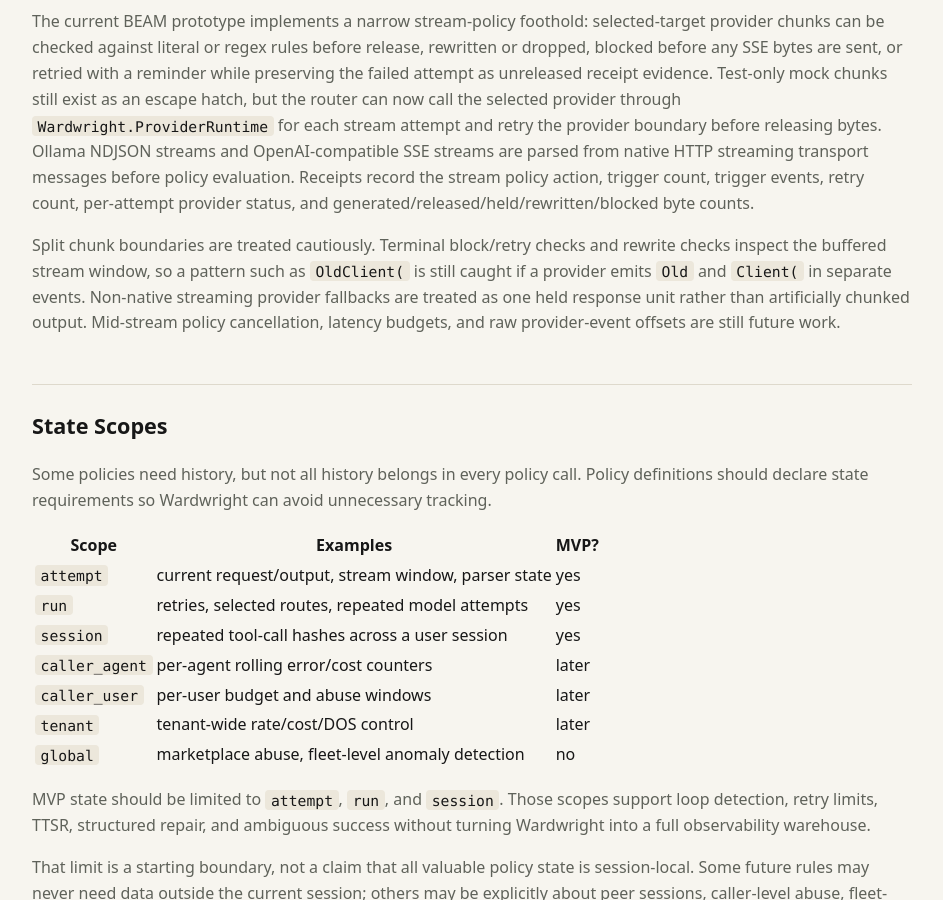
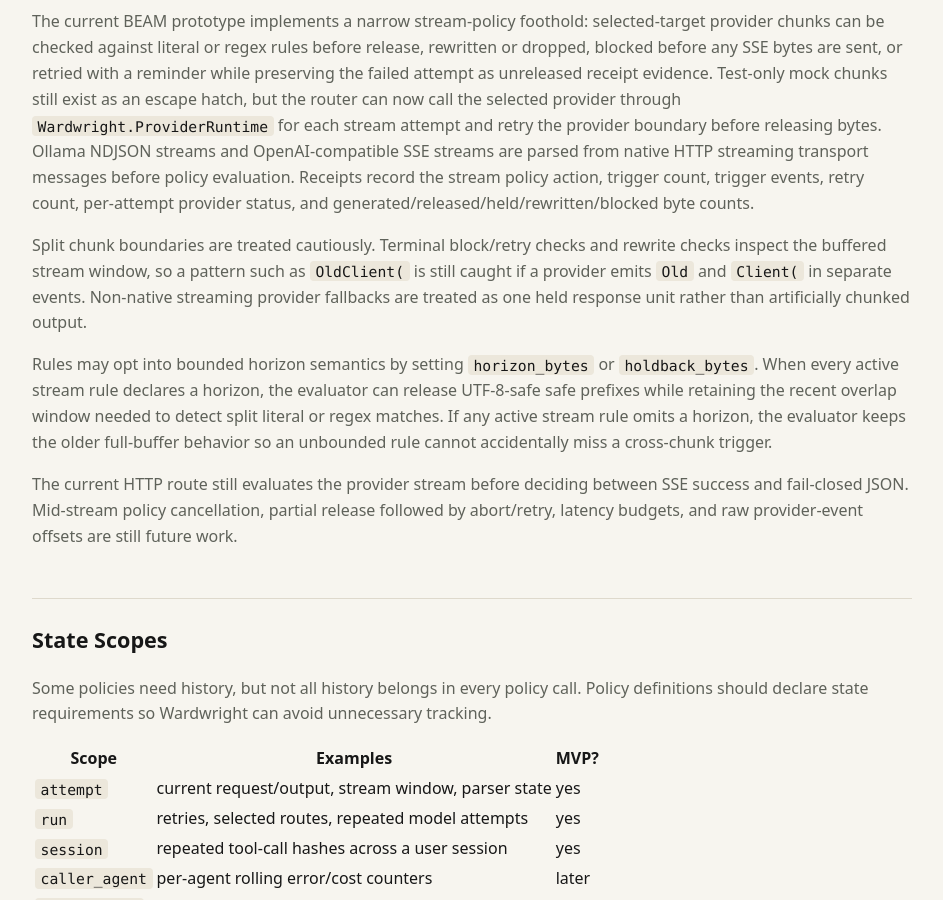
Before and after one commit to bglusman/ingary, a Jekyll site: the page built from docs/policy-engine.md, in a window 1280 px wide and 900 px high, scrolled down 4444 px. Shown: the whole window, without its empty margins (168-1111 px from the left). Built offline with Jekyll 4.4.1, drawn with Linux system fonts in a browser that asks for light colours.

Commit message:
Add bounded stream holdback semantics

```diff
--- a/docs/policy-engine.md
+++ b/docs/policy-engine.md
@@ -209,8 +209,19 @@
 rewrite checks inspect the buffered stream window, so a pattern such as
 `OldClient(` is still caught if a provider emits `Old` and `Client(` in separate
 events. Non-native streaming provider fallbacks are treated as one held response
-unit rather than artificially chunked output. Mid-stream policy cancellation,
-latency budgets, and raw provider-event offsets are still future work.
+unit rather than artificially chunked output.
+
+Rules may opt into bounded horizon semantics by setting `horizon_bytes` or
+`holdback_bytes`. When every active stream rule declares a horizon, the evaluator
+can release UTF-8-safe safe prefixes while retaining the recent overlap window
+needed to detect split literal or regex matches. If any active stream rule omits
+a horizon, the evaluator keeps the older full-buffer behavior so an unbounded
+rule cannot accidentally miss a cross-chunk trigger.
+
+The current HTTP route still evaluates the provider stream before deciding
+between SSE success and fail-closed JSON. Mid-stream policy cancellation, partial
+release followed by abort/retry, latency budgets, and raw provider-event offsets
+are still future work.
 
 ## State Scopes
 
```
Also changed, not shown: contracts/stream-governance-contract.md (+11 -2 lines), docs/architecture-review-tasks.md (+1 -1 lines), 3 other files.
